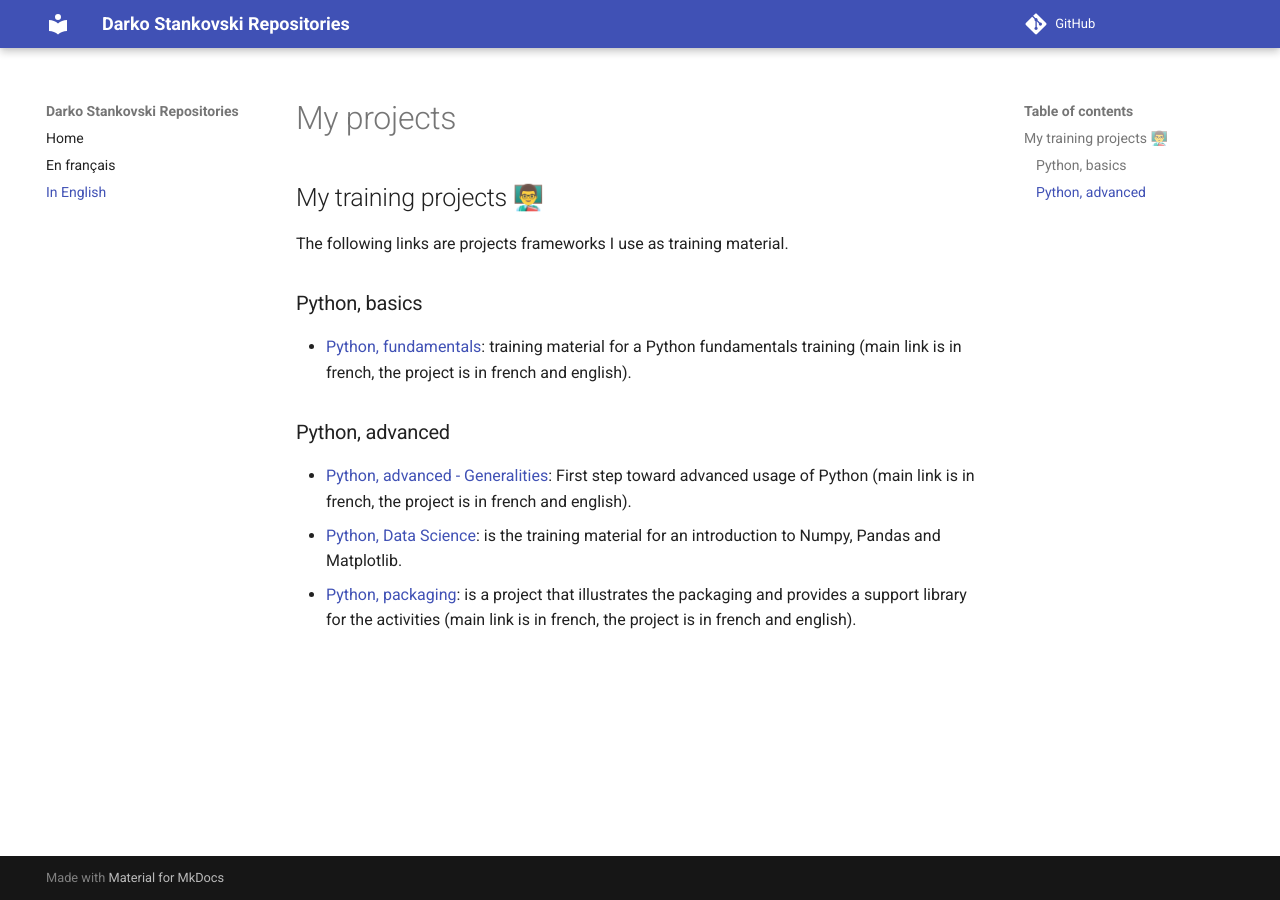
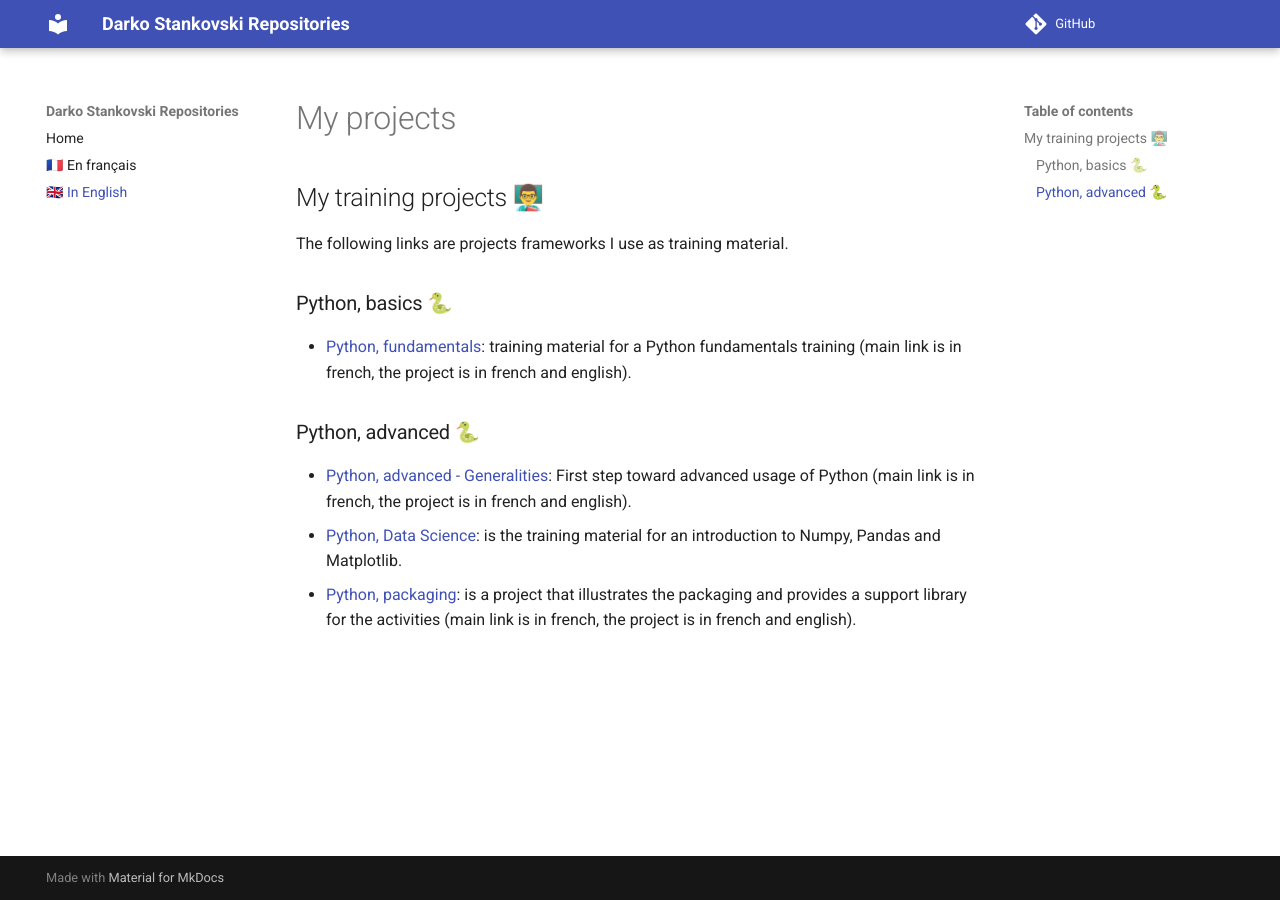
Before and after one commit to darko-itpro/darko-itpro.github.io, an MkDocs documentation site: the page built from docs/en/index.md, in a window 1280 px wide. Built offline with MkDocs 1.6.1 and Material for MkDocs 9.7.7, drawn with Linux system fonts in a browser that asks for light colours; comment, search, counter and statistics services are not loaded.

```diff
--- a/docs/en/index.md
+++ b/docs/en/index.md
@@ -3,12 +3,12 @@
 ## My training projects 👨‍🏫
 The following links are projects frameworks I use as training material.
 
-### Python, basics
+### Python, basics 🐍
  * [Python, fundamentals](https://github.com/darko-itpro/formation-Python_fondamentaux): training
    material for a Python fundamentals training (main link is in french, the project is in french
    and english).
 
-### Python, advanced
+### Python, advanced 🐍
  * [Python, advanced - Generalities](https://github.com/darko-itpro/formation-Python_perfectionnement_bases):
    First step toward advanced usage of Python (main link is in french, the project is in french and
    english).
--- a/mkdocs.yml
+++ b/mkdocs.yml
@@ -12,7 +12,7 @@ markdown_extensions:
       emoji_generator: !!python/name:material.extensions.emoji.to_svg
 nav:
   - Home: index.md
-  - En français:
+  - 🇫🇷 En français:
     - fr/index.md
-  - In English:
+  - 🇬🇧 In English:
     - en/index.md
```
Also changed, not shown: docs/index.md (+6 -3 lines).
